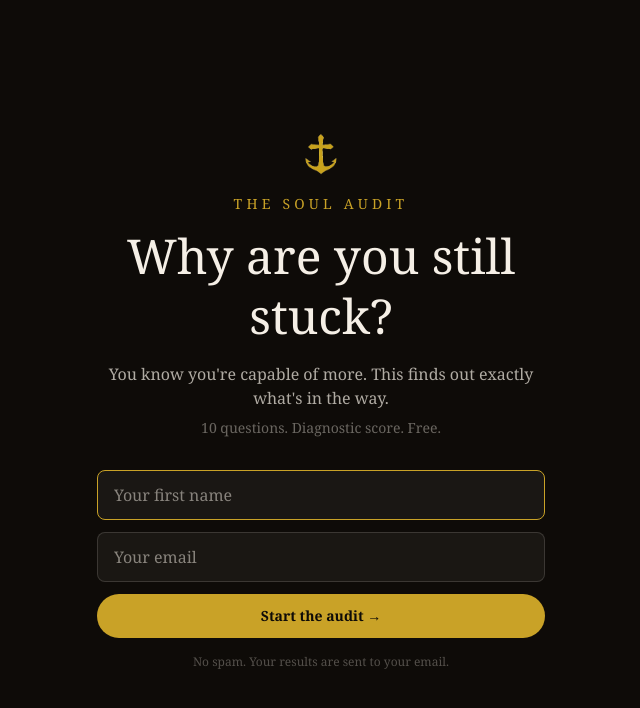
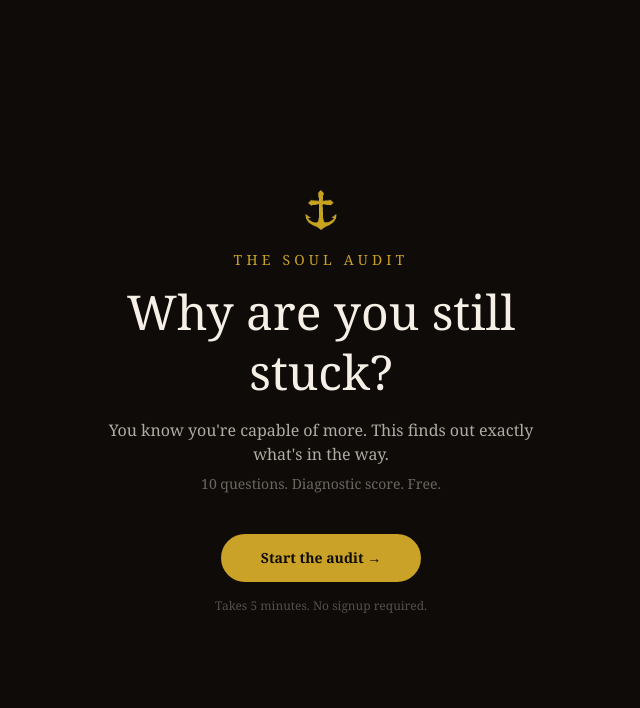
Before and after one commit to ZakTowlson/bioagent, a Next.js app: page / in a window 1280 px wide. Shown: the top 708 px of the page, without its empty margins (319-959 px from the left). Built offline with nearby package versions, Linux system fonts and the light colour scheme.

Commit message:
Soul Audit v2: new UI — no form on landing, score/archetype reveal, email gate after results

```diff
--- a/app/page.tsx
+++ b/app/page.tsx
@@ -26,6 +26,8 @@ export default function Home() {
   const [answer, setAnswer] = useState("");
   const [leadName, setLeadName] = useState("");
   const [leadEmail, setLeadEmail] = useState("");
+  const [nameInput, setNameInput] = useState("");
+  const [emailInput, setEmailInput] = useState("");
   const [loading, setLoading] = useState(false);
   const [error, setError] = useState("");
   const [insight, setInsight] = useState<InsightResult | null>(null);
@@ -92,14 +94,19 @@ export default function Home() {
 
   async function unlockReport() {
     if (!insight || reportLoading || reportUnlocked) return;
+    const email = emailInput.trim();
+    const name = nameInput.trim();
+    if (!email || !email.includes("@") || !name) return;
+    setLeadEmail(email);
+    setLeadName(name);
     setReportLoading(true);
     try {
       const res = await fetch("/api/lead", {
         method: "POST",
         headers: { "Content-Type": "application/json" },
         body: JSON.stringify({
-          name: leadName,
-          email: leadEmail,
+          name,
+          email,
           history,
           primaryArchetype: insight.primaryArchetype,
           secondaryArchetype: insight.secondaryArchetype,
@@ -123,13 +130,27 @@ export default function Home() {
   return (
     <main className="mx-auto flex min-h-screen max-w-2xl flex-col justify-center px-6 py-16">
       {stage === "capture" && (
-        <Capture
-          name={leadName}
-          email={leadEmail}
-          setName={setLeadName}
-          setEmail={setLeadEmail}
-          onSubmit={startInterview}
-        />
+        <div className="mx-auto w-full max-w-md text-center">
+          {/* eslint-disable-next-line @next/next/no-img-element */}
+          <img src="/soul-ark-logo.png" alt="Soul Ark" className="mx-auto mb-4 h-12 w-12 object-contain" />
+          <p className="mb-3 text-sm uppercase tracking-[0.3em] text-accent">The Soul Audit</p>
+          <h1 className="mb-4 font-serif text-4xl leading-tight sm:text-5xl">
+            Why are you still stuck?
+          </h1>
+          <p className="mb-2 font-sans text-base text-foreground/70">
+            You know you&apos;re capable of more. This finds out exactly what&apos;s in the way.
+          </p>
+          <p className="mb-10 font-sans text-sm text-foreground/40">
+            10 questions. Diagnostic score. Free.
+          </p>
+          <button
+            onClick={startInterview}
+            className="rounded-full bg-accent px-10 py-3.5 font-sans text-sm font-semibold text-background transition hover:opacity-90"
+          >
+            Start the audit →
+          </button>
+          <p className="mt-4 font-sans text-xs text-foreground/30">Takes 5 minutes. No signup required.</p>
+        </div>
       )}
 
       {stage === "interview" && (
@@ -156,6 +177,10 @@ export default function Home() {
           reportLoading={reportLoading}
           error={error}
           name={leadName}
+          nameInput={nameInput}
+          setNameInput={setNameInput}
+          emailInput={emailInput}
+          setEmailInput={setEmailInput}
           onUnlock={unlockReport}
         />
       )}
@@ -163,74 +188,6 @@ export default function Home() {
   );
 }
 
-function Capture({
-  name,
-  email,
-  setName,
-  setEmail,
-  onSubmit,
-}: {
-  name: string;
-  email: string;
-  setName: (v: string) => void;
-  setEmail: (v: string) => void;
-  onSubmit: () => void;
-}) {
-  const [error, setError] = useState("");
-
-  function handleSubmit() {
-    if (!name.trim()) { setError("Please enter your name."); return; }
-    if (!email.trim() || !email.includes("@")) { setError("Please enter a valid email."); return; }
-    onSubmit();
-  }
-
-  return (
-    <div className="mx-auto w-full max-w-md text-center">
-      {/* eslint-disable-next-line @next/next/no-img-element */}
-      <img src="/soul-ark-logo.png" alt="Soul Ark" className="mx-auto mb-4 h-12 w-12 object-contain" />
-      <p className="mb-3 text-sm uppercase tracking-[0.3em] text-accent">
-        The Soul Audit
-      </p>
-      <h1 className="mb-4 font-serif text-4xl leading-tight sm:text-5xl">
-        Why are you still stuck?
-      </h1>
-      <p className="mb-2 font-sans text-base text-foreground/70">
-        You know you&apos;re capable of more. This finds out exactly what&apos;s in the way.
-      </p>
-      <p className="mb-8 font-sans text-sm text-foreground/40">
-        10 questions. Diagnostic score. Free.
-      </p>
-      <div className="flex flex-col gap-3 text-left">
-        <input
-          type="text"
-          value={name}
-          onChange={(e) => setName(e.target.value)}
-          placeholder="Your first name"
-          autoFocus
-          className="w-full rounded-lg border border-foreground/15 bg-foreground/5 px-4 py-3 font-sans text-base text-foreground outline-none transition focus:border-accent"
-        />
-        <input
-          type="email"
-          value={email}
-          onChange={(e) => setEmail(e.target.value)}
-          placeholder="Your email"
-          onKeyDown={(e) => { if (e.key === "Enter") handleSubmit(); }}
-          className="w-full rounded-lg border border-foreground/15 bg-foreground/5 px-4 py-3 font-sans text-base text-foreground outline-none transition focus:border-accent"
-        />
-        {error && <p className="font-sans text-sm text-red-400">{error}</p>}
-        <button
-          onClick={handleSubmit}
-          className="rounded-full bg-accent px-7 py-3 font-sans text-sm font-semibold text-background transition hover:opacity-90"
-        >
-          Start the audit →
-        </button>
-      </div>
-      <p className="mt-4 font-sans text-xs text-foreground/30">
-        No spam. Your results are sent to your email.
-      </p>
-    </div>
-  );
-}
 
 function Interview({
   index,
@@ -356,6 +313,10 @@ function Result({
   reportLoading,
   error,
   name,
+  nameInput,
+  setNameInput,
+  emailInput,
+  setEmailInput,
   onUnlock,
 }: {
   insight: InsightResult | null;
@@ -364,6 +325,10 @@ function Result({
   reportLoading: boolean;
   error: string;
   name: string;
+  nameInput: string;
+  setNameInput: (v: string) => void;
+  emailInput: string;
+  setEmailInput: (v: string) => void;
   onUnlock: () => void;
 }) {
   if (error && !insight) {
@@ -464,15 +429,34 @@ function Result({
             What&apos;s really driving this pattern?
           </h3>
           <p className="mb-6 font-sans text-sm text-foreground/60 max-w-sm mx-auto leading-relaxed">
-            Your full report includes what your answers actually revealed, what you didn&apos;t say, the hidden pattern underneath, and your honest next step.
+            Enter your email to unlock your full report — what your answers revealed, the hidden pattern underneath, and your honest next step.
           </p>
-          <button
-            onClick={onUnlock}
-            disabled={reportLoading}
-            className="rounded-full bg-accent px-8 py-3 font-sans text-sm font-semibold text-background transition hover:opacity-90 disabled:opacity-60"
-          >
-            {reportLoading ? "Generating your report…" : "Unlock my full report →"}
-          </button>
+          <div className="flex flex-col gap-3 max-w-xs mx-auto">
+            <input
+              type="text"
+              value={nameInput}
+              onChange={(e) => setNameInput(e.target.value)}
+              placeholder="Your first name"
+              autoFocus
+              className="w-full rounded-lg border border-foreground/15 bg-foreground/5 px-4 py-3 font-sans text-base text-foreground outline-none transition focus:border-accent text-center"
+            />
+            <input
+              type="email"
+              value={emailInput}
+              onChange={(e) => setEmailInput(e.target.value)}
+              onKeyDown={(e) => { if (e.key === "Enter") onUnlock(); }}
+              placeholder="Your email address"
+              className="w-full rounded-lg border border-foreground/15 bg-foreground/5 px-4 py-3 font-sans text-base text-foreground outline-none transition focus:border-accent text-center"
+            />
+            <button
+              onClick={onUnlock}
+              disabled={reportLoading || !emailInput.trim() || !nameInput.trim()}
+              className="rounded-full bg-accent px-8 py-3 font-sans text-sm font-semibold text-background transition hover:opacity-90 disabled:opacity-40"
+            >
+              {reportLoading ? "Generating your report…" : "Unlock my full report →"}
+            </button>
+          </div>
+          <p className="mt-3 font-sans text-xs text-foreground/30">No spam. Unsubscribe any time.</p>
         </div>
       ) : (
         <div className="mb-10">
```
